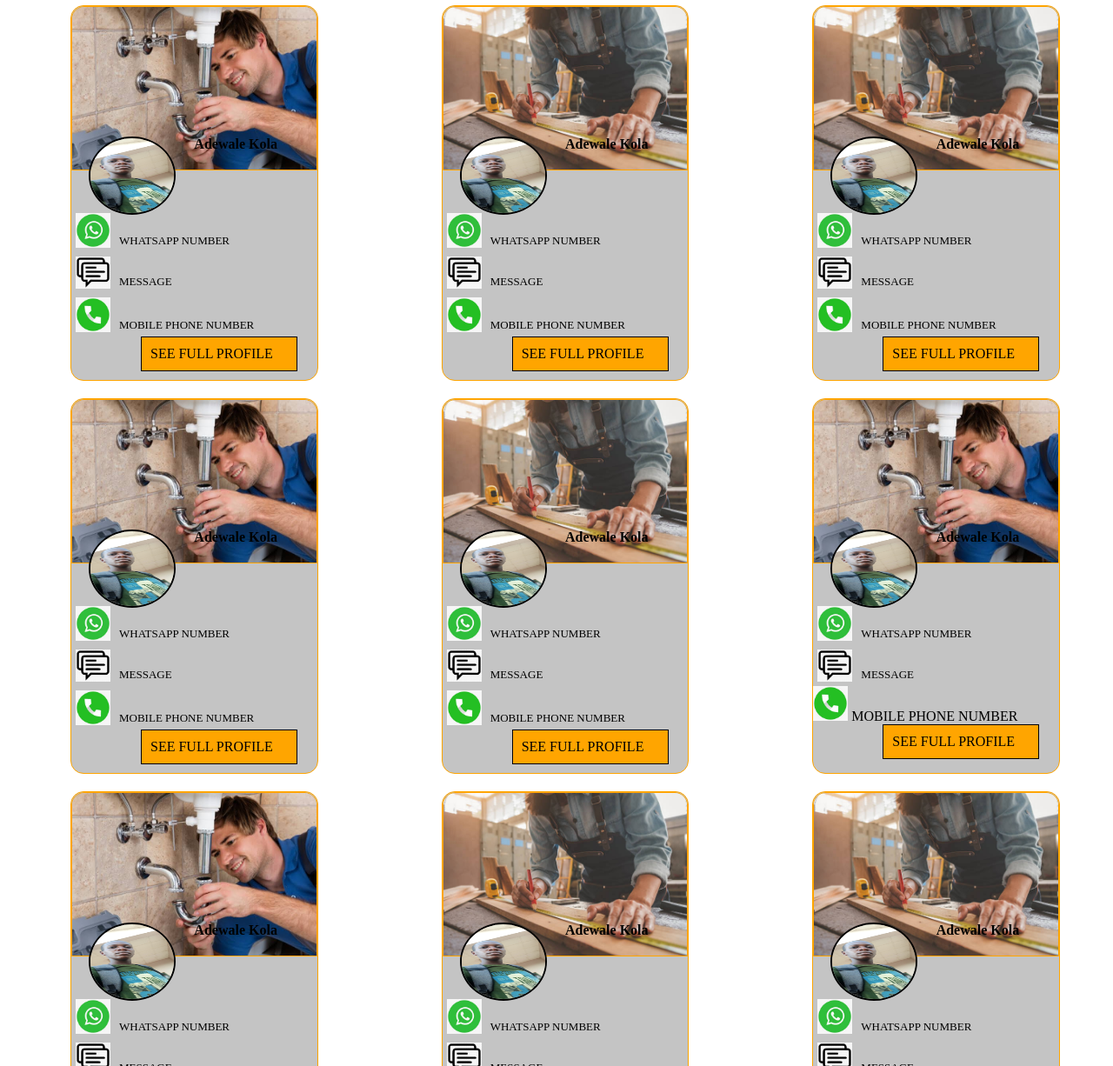
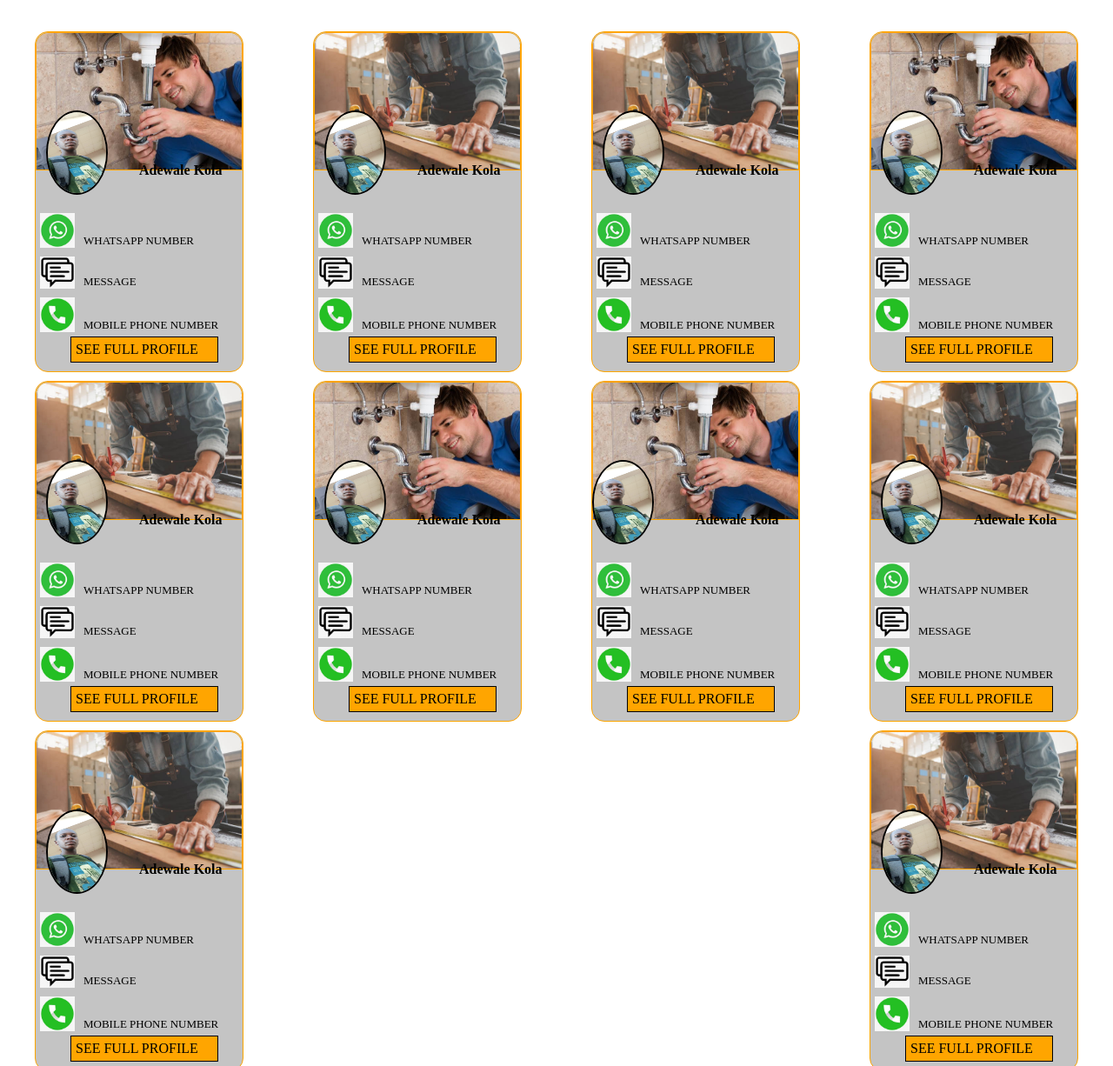
Before and after one commit to sodeeqbalikis/articonnectnew, a plain HTML site: page index.html in a window 1280 px wide. Shown: the part 374-1600 px from the top of the page at 87% size. Drawn offline with Linux system fonts and the light colour scheme.

Commit message:
add add work page

```diff
--- a/style.css
+++ b/style.css
@@ -45,7 +45,7 @@ nav > a{
 }
 #get{
       background-color:  #FFA500;
-      box-shadow: 0px 4px 4px rgba(0, 0, 0, 0.25);
+      box-shadow: 0px 2px 2px rgba(0, 0, 0, 0.25);
        border-radius: 5px;
        width: 100px;
         height: 30px;
@@ -81,14 +81,29 @@ nav > a{
             margin: 0px auto;
             padding:10px;
       }
+      #patronized{
+            width: 291px;
+            height: 45px;
+             padding: 0px 0px 70px 10px;
+
+            font-family: 'BR Firma';
+            font-style: normal;
+            font-weight: 500;
+            font-size: 36px;
+            line-height: 45px;
+
+        }
       #mainIndex{
-            gap: 20px;
-            display: grid;
-            margin-left: 20px;
-            place-items: center;
+            gap: 10px;
+            display: flex;
+            justify-content: space-between;
+            flex-wrap: wrap;
+            align-items: center;
+            margin:30px  40px;
+            /* place-items: center;
             place-content: center;
             grid-template-rows: 1fr 1fr 1fr;
-            grid-template-columns: 1fr 1fr 1fr ;
+            grid-template-columns: 1fr 1fr 1fr ; */
       }
 
       /* #feed{
@@ -99,8 +114,8 @@ nav > a{
 .banner{
          box-sizing: border-box;
          background-color: #c4c4c4;
-         width: 70%;
-         height: 100%;
+         width: 20%;
+         height: 30%;
          border:1px solid #FFA500;
           border-radius: 15px;
           position: relative;
@@ -137,14 +152,17 @@ nav > a{
            width: 40px;
 }
 .image >img{
-             height: 90px;
-             width: 100px;
-             border: 2PX SOLID black;
+             height: 25%;
+             width: 30%;
+             border: 2px solid black;
              border-radius:50%;
              position: absolute;
-             top: 150px;
-             left: 20px;
+             top: 23%;
+             left: 5%;
 }
+/* .image{
+        position:static;
+} */
 .name{
     position: absolute;
     top: 150px;
@@ -154,29 +172,18 @@ nav > a{
 #link{
        border: 1px solid black;
        background-color: #FFA500;
-       margin:0px 20px 10px 80px;
-       width: 180px;
-       height: 40px;
-       padding: 10px;
+       margin:0px 20px 10px 40px;
+       width: 170px;
+       height: 30px;
+       padding: 5px;
        font-family: 'BR Firma';
         }
-#patronized{
-    width: 291px;
-    height: 45px;
-     padding: 0px 0px 70px 10px;
 
-    font-family: 'BR Firma';
-    font-style: normal;
-    font-weight: 500;
-    font-size: 36px;
-    line-height: 45px;
-
-}
 .banner1{
     box-sizing: border-box;
     background-color: #c4c4c4;
-    width: 70%;
-    height: 100%;
+    width: 20%;
+    height: 30%;
     border:1px solid #FFA500;
      border-radius: 15px;
      position: relative;
@@ -213,14 +220,14 @@ nav > a{
       width: 40px;
 }
 .image1 >img{
-        height: 90px;
-        width: 100px;
+      height: 25%;
+      width: 30%;
+      top: 23%;
+      left: 5%;
         border: 2PX SOLID black;
         border-radius:50%;
         position: absolute;
-        top: 150px;
-        left: 20px;
-}
+      }
 .name1{
 position: absolute;
 top: 150px;
@@ -230,18 +237,19 @@ font-weight: bold;
 #link1{
   border: 1px solid black;
   background-color: #FFA500;
-  margin:0px 20px 10px 80px;
-  width: 180px;
-  height: 40px;
-  padding: 10px;
+  margin:0px 20px 10px 40px;
+  width: 170px;
+  height: 30px;
+  padding: 5px;
+
   font-family: 'BR Firma';
    }
 
 .banner2{
     box-sizing: border-box;
     background-color: #c4c4c4;
-    width: 70%;
-    height: 100%;
+    width: 20%;
+    height: 30%;
     border:1px solid #FFA500;
      border-radius: 15px;
      position: relative;
@@ -278,13 +286,14 @@ font-weight: bold;
       width: 40px;
 }
 .image2 >img{
-        height: 90px;
-        width: 100px;
+      height: 25%;
+             width: 30%;
+             top: 23%;
+             left: 5%;
         border: 2PX SOLID black;
         border-radius:50%;
         position: absolute;
-        top: 150px;
-        left: 20px;
+
 }
 .name2{
 position: absolute;
@@ -295,18 +304,18 @@ font-weight: bold;
 #link2{
   border: 1px solid black;
   background-color: #FFA500;
-  margin:0px 20px 10px 80px;
-  width: 180px;
-  height: 40px;
-  padding: 10px;
+  margin:0px 20px 10px 40px;
+  width: 170px;
+  height: 30px;
+  padding: 5px;
   font-family: 'BR Firma';
    }
 
    .banner3{
     box-sizing: border-box;
     background-color: #c4c4c4;
-    width: 70%;
-    height: 100%;
+    width: 20%;
+    height: 30%;
     border:1px solid #FFA500;
      border-radius: 15px;
      position: relative;
@@ -343,13 +352,14 @@ font-weight: bold;
       width: 40px;
 }
 .image3 >img{
-        height: 90px;
-        width: 100px;
+      height: 25%;
+      width: 30%;
+      top: 23%;
+      left: 5%;
         border: 2PX SOLID black;
         border-radius:50%;
         position: absolute;
-        top: 150px;
-        left: 20px;
+
 }
 .name3{
 position: absolute;
@@ -360,17 +370,17 @@ font-weight: bold;
 #link3{
   border: 1px solid black;
   background-color: #FFA500;
-  margin:0px 20px 10px 80px;
-  width: 180px;
-  height: 40px;
-  padding: 10px;
+  margin:0px 20px 10px 40px;
+  width: 170px;
+  height: 30px;
+  padding: 5px;;
   font-family: 'BR Firma';
    }
    .banner4{
     box-sizing: border-box;
     background-color: #c4c4c4;
-    width: 70%;
-    height: 100%;
+    width: 20%;
+    height: 30%;
     border:1px solid #FFA500;
      border-radius: 15px;
      position: relative;
@@ -407,13 +417,14 @@ font-weight: bold;
       width: 40px;
 }
 .image4 >img{
-        height: 90px;
-        width: 100px;
+      height: 25%;
+      width: 30%;
+      top: 23%;
+      left: 5%;
         border: 2PX SOLID black;
         border-radius:50%;
         position: absolute;
-        top: 150px;
-        left: 20px;
+
 }
 .name4{
 position: absolute;
@@ -424,18 +435,18 @@ font-weight: bold;
 #link4{
   border: 1px solid black;
   background-color: #FFA500;
-  margin:0px 20px 10px 80px;
-  width: 180px;
-  height: 40px;
-  padding: 10px;
+  margin:0px 20px 10px 40px;
+  width: 170px;
+  height: 30px;
+  padding: 5px;;
   font-family: 'BR Firma';
    }
 
    .banner5{
     box-sizing: border-box;
     background-color: #c4c4c4;
-    width: 70%;
-    height: 100%;
+    width: 20%;
+    height: 30%;
     border:1px solid #FFA500;
      border-radius: 15px;
      position: relative;
@@ -451,7 +462,7 @@ font-weight: bold;
 
 }
 
-#social5 > #whatsap5,#message5,#call{
+#social5 > #whatsap5,#message5,#call5{
       display: flex;
       align-items: flex-end;
       gap: 10px;
@@ -472,13 +483,14 @@ font-weight: bold;
       width: 40px;
 }
 .image5 >img{
-        height: 90px;
-        width: 100px;
+      height: 25%;
+      width: 30%;
+      top: 23%;
+      left: 5%;;
         border: 2PX SOLID black;
         border-radius:50%;
         position: absolute;
-        top: 150px;
-        left: 20px;
+       ;
 }
 .name5{
 position: absolute;
@@ -489,18 +501,18 @@ font-weight: bold;
 #link5{
   border: 1px solid black;
   background-color: #FFA500;
-  margin:0px 20px 10px 80px;
-  width: 180px;
-  height: 40px;
-  padding: 10px;
+  margin:0px 20px 10px 40px;
+  width: 170px;
+  height: 30px;
+  padding: 5px;
   font-family: 'BR Firma';
    }
 
 .banner6{
 box-sizing: border-box;
 background-color: #c4c4c4;
-width: 70%;
-height: 100%;
+width: 20%;
+height: 30%;
 border:1px solid #FFA500;
 border-radius: 15px;
 position: relative;
@@ -516,7 +528,7 @@ padding-top: 40px;
 
 }
 
-#social6 > #whatsap6,#message6,#call1{
+#social6 > #whatsap6,#message6,#call6{
  display: flex;
  align-items: flex-end;
  gap: 10px;
@@ -537,13 +549,14 @@ padding-top: 40px;
  width: 40px;
 }
 .image6 >img{
-   height: 90px;
-   width: 100px;
+      height: 25%;
+      width: 30%;
+      top: 23%;
+      left: 5%x;
    border: 2PX SOLID black;
    border-radius:50%;
    position: absolute;
-   top: 150px;
-   left: 20px;
+
 }
 .name6{
 position: absolute;
@@ -554,18 +567,18 @@ font-weight: bold;
 #link6{
 border: 1px solid black;
 background-color: #FFA500;
-margin:0px 20px 10px 80px;
-width: 180px;
-height: 40px;
-padding: 10px;
+margin:0px 20px 10px 40px;
+  width: 170px;
+  height: 30px;
+  padding: 5px;
 font-family: 'BR Firma';
 }
 
 .banner7{
 box-sizing: border-box;
 background-color: #c4c4c4;
-width: 70%;
-height: 100%;
+width: 20%;
+height: 30%;
 border:1px solid #FFA500;
 border-radius: 15px;
 position: relative;
@@ -602,13 +615,14 @@ padding-top: 40px;
  width: 40px;
 }
 .image7 >img{
-   height: 90px;
-   width: 100px;
+      height: 25%;
+      width: 30%;
+      top: 23%;
+      left: 5%;
    border: 2PX SOLID black;
    border-radius:50%;
    position: absolute;
-   top: 150px;
-   left: 20px;
+
 }
 .name7{
 position: absolute;
@@ -619,18 +633,18 @@ font-weight: bold;
 #link7{
 border: 1px solid black;
 background-color: #FFA500;
-margin:0px 20px 10px 80px;
-width: 180px;
-height: 40px;
-padding: 10px;
+margin:0px 20px 10px 40px;
+  width: 170px;
+  height: 30px;
+  padding: 5px;
 font-family: 'BR Firma';
 }
 
 .banner8{
 box-sizing: border-box;
 background-color: #c4c4c4;
-width: 70%;
-height: 100%;
+width: 20%;
+height: 30%;
 border:1px solid #FFA500;
 border-radius: 15px;
 position: relative;
@@ -667,13 +681,14 @@ padding-top: 40px;
  width: 40px;
 }
 .image8 >img{
-   height: 90px;
-   width: 100px;
+      height: 25%;
+      width: 30%;
+      top: 23%;
+      left: 5%;
    border: 2PX SOLID black;
    border-radius:50%;
    position: absolute;
-   top: 150px;
-   left: 20px;
+
 }
 .name8{
 position: absolute;
@@ -684,17 +699,17 @@ font-weight: bold;
 #link8{
 border: 1px solid black;
 background-color: #FFA500;
-margin:0px 20px 10px 80px;
-width: 180px;
-height: 40px;
-padding: 10px;
+margin:0px 20px 10px 40px;
+  width: 170px;
+  height: 30px;
+  padding: 5px;
 font-family: 'BR Firma';
 }
 .banner9{
 box-sizing: border-box;
 background-color: #c4c4c4;
-width: 70%;
-height: 100%;
+width: 20%;
+height: 30%;
 border:1px solid #FFA500;
 border-radius: 15px;
 position: relative;
@@ -731,13 +746,14 @@ padding-top: 40px;
  width: 40px;
 }
 .image9 >img{
-   height: 90px;
-   width: 100px;
+      height: 25%;
+      width: 30%;
+      top: 23%;
+      left: 5%;;
    border: 2PX SOLID black;
    border-radius:50%;
    position: absolute;
-   top: 150px;
-   left: 20px;
+ ;
 }
 .name9{
 position: absolute;
@@ -748,10 +764,10 @@ font-weight: bold;
 #link9{
 border: 1px solid black;
 background-color: #FFA500;
-margin:0px 20px 10px 80px;
-width: 180px;
-height: 40px;
-padding: 10px;
+margin:0px 20px 10px 40px;
+  width: 170px;
+  height: 30px;
+  padding: 5px;
 font-family: 'BR Firma';
 }
 
@@ -880,3 +896,104 @@ footer{
          width: 100%;
          height: 150px;
 }
+
+#addWorkMain1{
+               display: flex;
+               flex-direction: column;
+               align-items: center;
+                width: 700px;
+                height: 500px;
+                background-color: #E5E5E5;
+               margin: auto;
+               padding: 40px;
+               box-sizing: border-box;
+
+}
+#showAddWork{
+      height: 30px;
+      margin: 10px 24%;
+      font-family: 'BR Firma';
+      font-style: normal;
+      font-weight: 700;
+      font-size: 24px;
+      line-height: 30px;
+}
+#addWorkMain2{
+               border: 1px solid black;
+               background-color: #E5E5E5;
+               width: 400px;
+               height: 20px;
+               margin:20px ;
+               font-family: 'BR Firma';
+               padding:3px 5px;
+                  font-weight: 150px;
+                  font-size: 15px;
+
+}
+#captionAddWork{
+      margin: 0px 20px ;
+      width:400px;
+       height: 20px;
+       font-family: 'BR Firma';
+      font-weight: 150;
+      font-size: 15px;
+      padding:5px 5px;
+      background: transparent;
+
+}
+#fileAddWork{
+      width: 200px;
+      height: 25px;
+      padding:3px;
+      margin: 20px;
+      border: 1px solid black;
+      background: #C4C4C4;
+      font-family: 'BR Firma';
+      font-weight: 150;
+      font-size: 15px
+}
+#addWorkMain1 >img{
+      width: 175px;
+      height: 200px;
+}
+#changeAddWork{
+      width: 60px;
+      text-align: center;
+      height: 30px;
+      margin-top: 15px;
+      padding: 5px;
+      background: #FFA500;
+      font-family: 'BR Firma';
+
+      font-size: 15px
+
+}
+#uploadAddWork{
+      width: 300px;
+      height: 49px;
+      background: #17AD1D;
+      margin-top: 20px;
+      text-align: center;
+      padding: 5px;
+}
+#bottomAddWork{
+           display: flex;
+           flex-direction: column;
+           margin: 100px 10% 0px ;
+
+
+}
+#bottomAddWork1{
+      display: flex;
+     gap: 40px;
+     width: 100%;
+     align-items: center;
+     align-content: center;
+
+
+}
+#bottomAddWork1 >img{
+      width: 200px;
+      height: 200px;
+
+}
```
Also changed, not shown: addWork.html (+30 -6 lines), a54ac149-e80c-4109-9096-1248519bfeaf.jfif (added), f234bb83-ae20-4641-be35-1940fcdbda3e.jfif (added), f39dd637-206d-4936-882d-a9fa3037198a.jfif (added).
